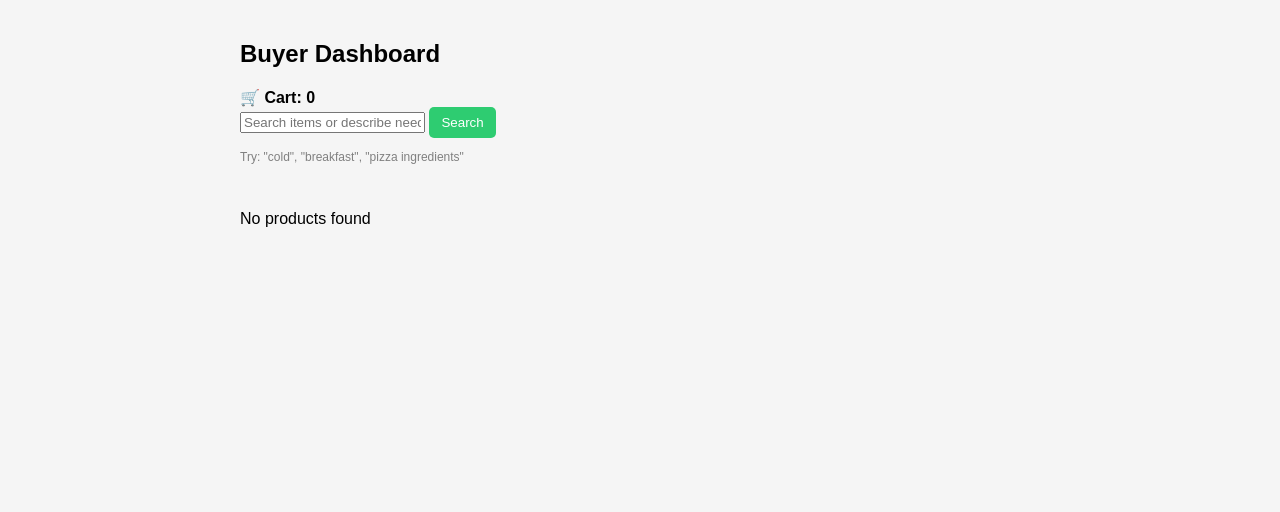
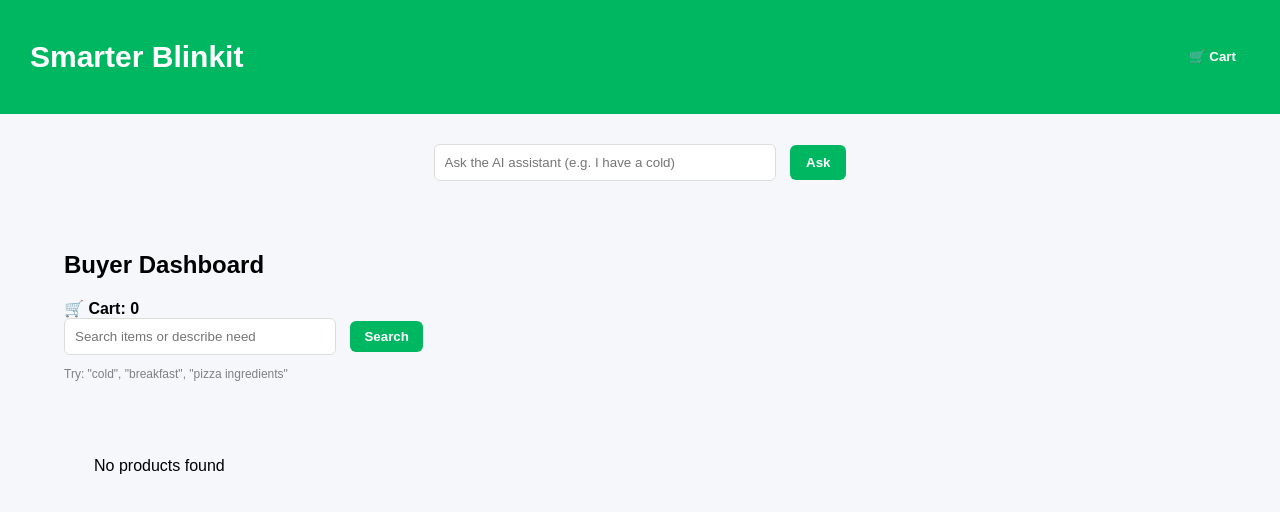
Before and after one commit to coderaj2006/Smarter-Blinkit, a website: page buyer.html in a window 1280 px wide. Drawn offline with Linux system fonts and the light colour scheme.

Commit message:
Improve UI with navbar and product grid layout

```diff
--- a/buyer.html
+++ b/buyer.html
@@ -6,7 +6,27 @@
     <link rel="stylesheet" href="css/style.css">
 </head>
 <body>
+<header class="navbar">
+  <div class="nav-left">
+      <h2>Smarter Blinkit</h2>
+  </div>
 
+  <div class="nav-right">
+      <button onclick="window.location.href='cart.html'">
+          🛒 Cart
+      </button>
+  </div>
+</header>
+<div class="assistant-box">
+
+<input
+id="searchInput"
+placeholder="Ask the AI assistant (e.g. I have a cold)"
+>
+
+<button onclick="searchProducts()">Ask</button>
+
+</div>
 <div class="container">
     <h2>Buyer Dashboard</h2>
 
--- a/css/style.css
+++ b/css/style.css
@@ -1,11 +1,13 @@
 body {
+    font-family: Arial, Helvetica, sans-serif;
+    background: #f6f7fb;
     margin: 0;
-    font-family: Arial, sans-serif;
-    background-color: #f5f5f5;
+    padding: 0;
 }
 
 .container {
-    max-width: 800px;
+    width: 90%;
+    max-width: 1200px;
     margin: auto;
     padding: 20px;
 }
@@ -26,13 +28,16 @@ body {
 }
 
 .card {
-    border: 1px solid #ddd;
+    background: white;
+    border-radius: 12px;
     padding: 15px;
-    width: 200px;
     text-align: center;
-    border-radius: 10px;
-    background: white;
-    box-shadow: 0 2px 8px rgba(0,0,0,0.1);
+    box-shadow: 0 3px 10px rgba(0,0,0,0.08);
+    transition: transform 0.2s;
+}
+
+.card:hover {
+    transform: translateY(-4px);
 }
 
 .card button {
@@ -50,22 +55,117 @@ body {
     font-weight: bold;
 }
 .product-img {
-    width: 120px;
-    height: 120px;
+    width: 100px;
+    height: 100px;
     object-fit: contain;
-    margin: 0 auto 10px;
-    display: block;
+    margin-bottom: 10px;
 }
 #productGrid {
-    display: flex;
-    flex-wrap: wrap;
+    display: grid;
+    grid-template-columns: repeat(auto-fill, minmax(200px, 1fr));
     gap: 20px;
 }
 button {
-    background: #2ecc71;
+    background: #00b761;
+    color: white;
     border: none;
-    padding: 8px 12px;
+    padding: 8px 14px;
+    border-radius: 6px;
+    cursor: pointer;
+    font-weight: 600;
+}
+
+button:hover {
+    background: #00994f;
+}
+.navbar {
+    background: #00b761;
     color: white;
-    border-radius: 5px;
-    cursor: pointer;
+    padding: 15px 30px;
+    font-size: 20px;
+    font-weight: bold;
 }
+input {
+    padding: 10px;
+    width: 250px;
+    border-radius: 6px;
+    border: 1px solid #ddd;
+    margin-right: 10px;
+}
+body{
+    font-family: Arial, sans-serif;
+    background:#f6f7fb;
+    margin:0;
+}
+
+/* NAVBAR */
+
+.navbar{
+    background:#00b761;
+    color:white;
+    display:flex;
+    justify-content:space-between;
+    align-items:center;
+    padding:15px 30px;
+}
+
+/* AI assistant box */
+
+.assistant-box{
+    text-align:center;
+    margin:30px;
+}
+
+.assistant-box input{
+    padding:10px;
+    width:320px;
+    border-radius:6px;
+    border:1px solid #ddd;
+}
+
+.assistant-box button{
+    padding:10px 16px;
+    border:none;
+    background:#00b761;
+    color:white;
+    border-radius:6px;
+}
+
+/* PRODUCT GRID */
+
+#productGrid{
+    display:grid;
+    grid-template-columns:repeat(auto-fill,minmax(200px,1fr));
+    gap:20px;
+    padding:30px;
+}
+
+/* PRODUCT CARD */
+
+.card{
+    background:white;
+    padding:15px;
+    border-radius:12px;
+    box-shadow:0 4px 10px rgba(0,0,0,0.08);
+    text-align:center;
+    transition:0.2s;
+}
+
+.card:hover{
+    transform:translateY(-5px);
+}
+
+/* PRODUCT IMAGE */
+
+.product-img{
+    width:100px;
+    height:100px;
+    object-fit:contain;
+    margin-bottom:10px;
+}
+
+/* BUTTON */
+
+button{
+    cursor:pointer;
+}
```
